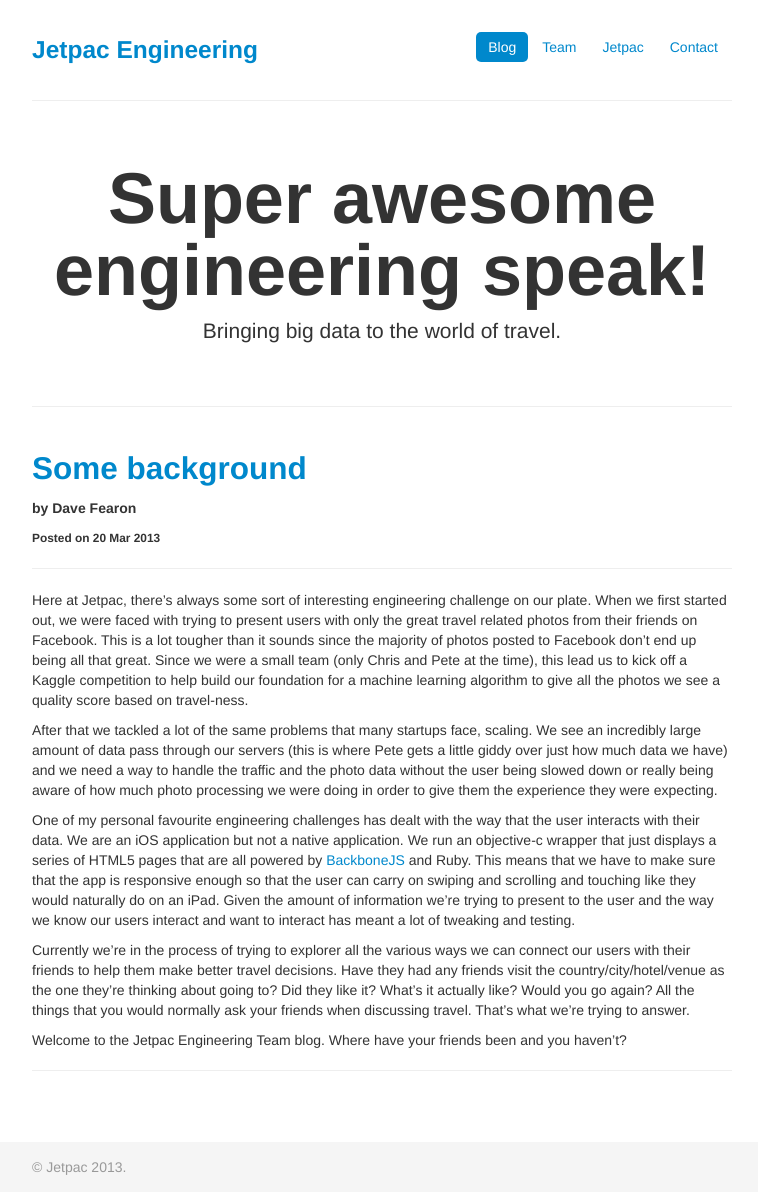
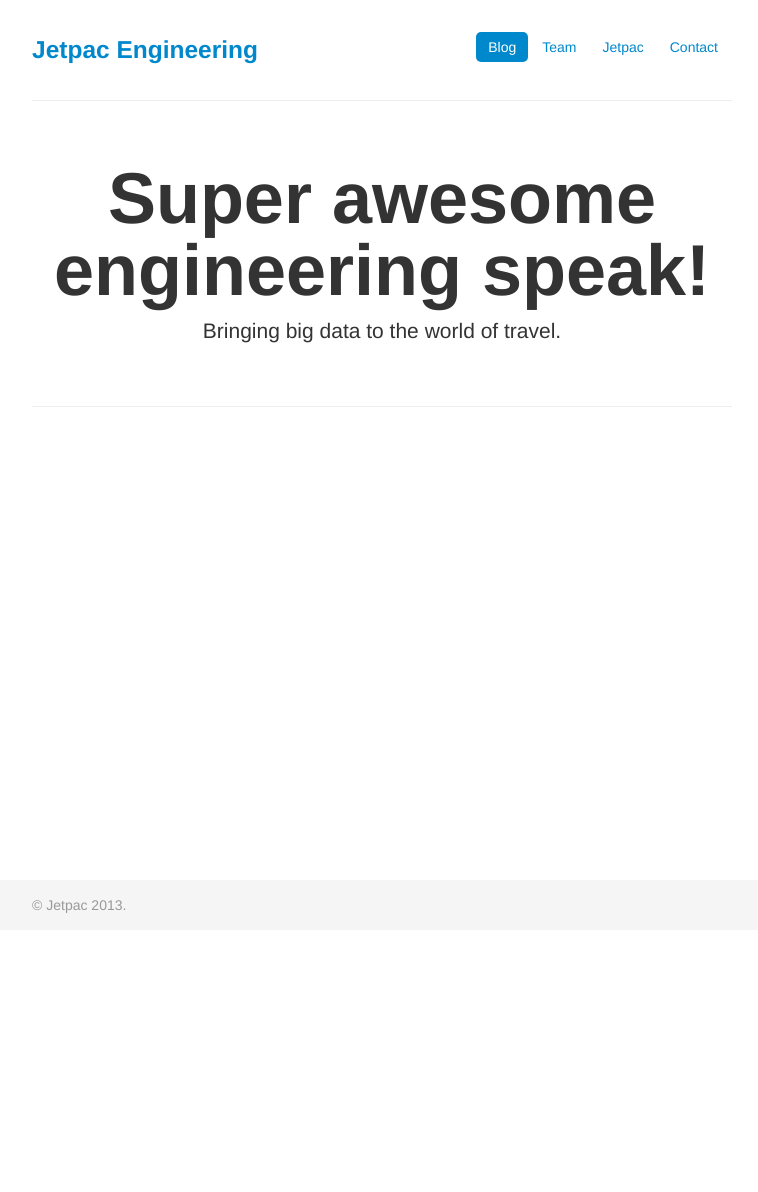
Before and after one commit to davefearon/engblog, a Jekyll site: the page built from index.html, in a window 1280 px wide. Shown: the whole page, without its empty margins (258-1016 px from the left). Built offline with Jekyll 4.4.1, drawn with Linux system fonts in a browser that asks for light colours; nearby versions of some CDN libraries; Markdown is read by kramdown in place of the engine named in the settings; the list of posts is cut into pages by our own code; after the commit the page ends 930 px from its top, so only the background shows below that.

```diff
--- a/_layouts/default.html
+++ b/_layouts/default.html
@@ -36,9 +36,9 @@
       <div class="masthead">
         <ul class="nav nav-pills pull-right">
           <li class="active"><a href="{{ site.url }}">Blog</a></li>
-          <li><a href="https://www.jetpac.com/team">Team</a></li>
-          <li><a href="https://www.jetpac.com/">Jetpac</a></li>
-          <li><a href="https://www.jetpac.com/contact">Contact</a></li>
+          <li><a href="/team">Team</a></li>
+          <li><a href="/">Jetpac</a></li>
+          <li><a href="/contact">Contact</a></li>
         </ul>
         <h3 class="muted"><a href="{{ site.url }}">Jetpac Engineering</a></h3>
       </div>
--- a/_posts/2013-03-20-some-background.md
+++ /dev/null
@@ -1,16 +0,0 @@
----
-layout: post
-title: Some background
-published: true
-author: dave
----
-
-Here at Jetpac, there's always some sort of interesting engineering challenge on our plate. When we first started out, we were faced with trying to present users with only the great travel related photos from their friends on Facebook. This is a lot tougher than it sounds since the majority of photos posted to Facebook don't end up being all that great. Since we were a small team (only Chris and Pete at the time), this lead us to kick off a Kaggle competition to help build our foundation for a machine learning algorithm to give all the photos we see a quality score based on travel-ness.
-
-After that we tackled a lot of the same problems that many startups face, scaling. We see an incredibly large amount of data pass through our servers (this is where Pete gets a little giddy over just how much data we have) and we need a way to handle the traffic and the photo data without the user being slowed down or really being aware of how much photo processing we were doing in order to give them the experience they were expecting.
-
-One of my personal favourite engineering challenges has dealt with the way that the user interacts with their data. We are an iOS application but not a native application. We run an objective-c wrapper that just displays a series of HTML5 pages that are all powered by <a href="http://backbonejs.org/" target="_blank">BackboneJS</a> and Ruby. This means that we have to make sure that the app is responsive enough so that the user can carry on swiping and scrolling and touching like they would naturally do on an iPad. Given the amount of information we're trying to present to the user and the way we know our users interact and want to interact has meant a lot of tweaking and testing.
-
-Currently we're in the process of trying to explorer all the various ways we can connect our users with their friends to help them make better travel decisions. Have they had any friends visit the country/city/hotel/venue as the one they're thinking about going to? Did they like it? What's it actually like? Would you go again? All the things that you would normally ask your friends when discussing travel. That's what we're trying to answer.
-
-Welcome to the Jetpac Engineering Team blog. Where have your friends been and you haven't?
```
Also changed, not shown: other parts of _layouts/default.html (+1 -1 lines).
